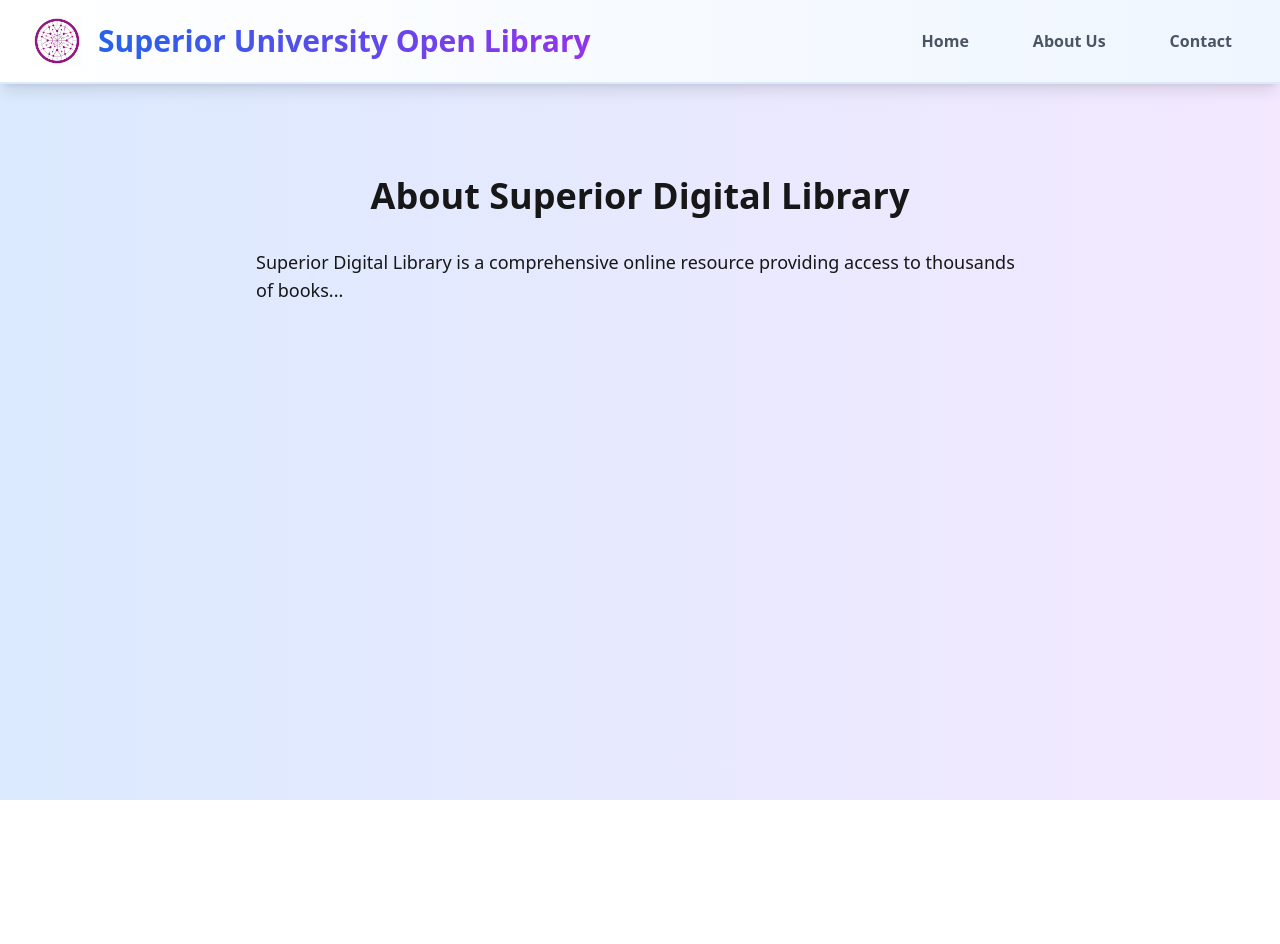
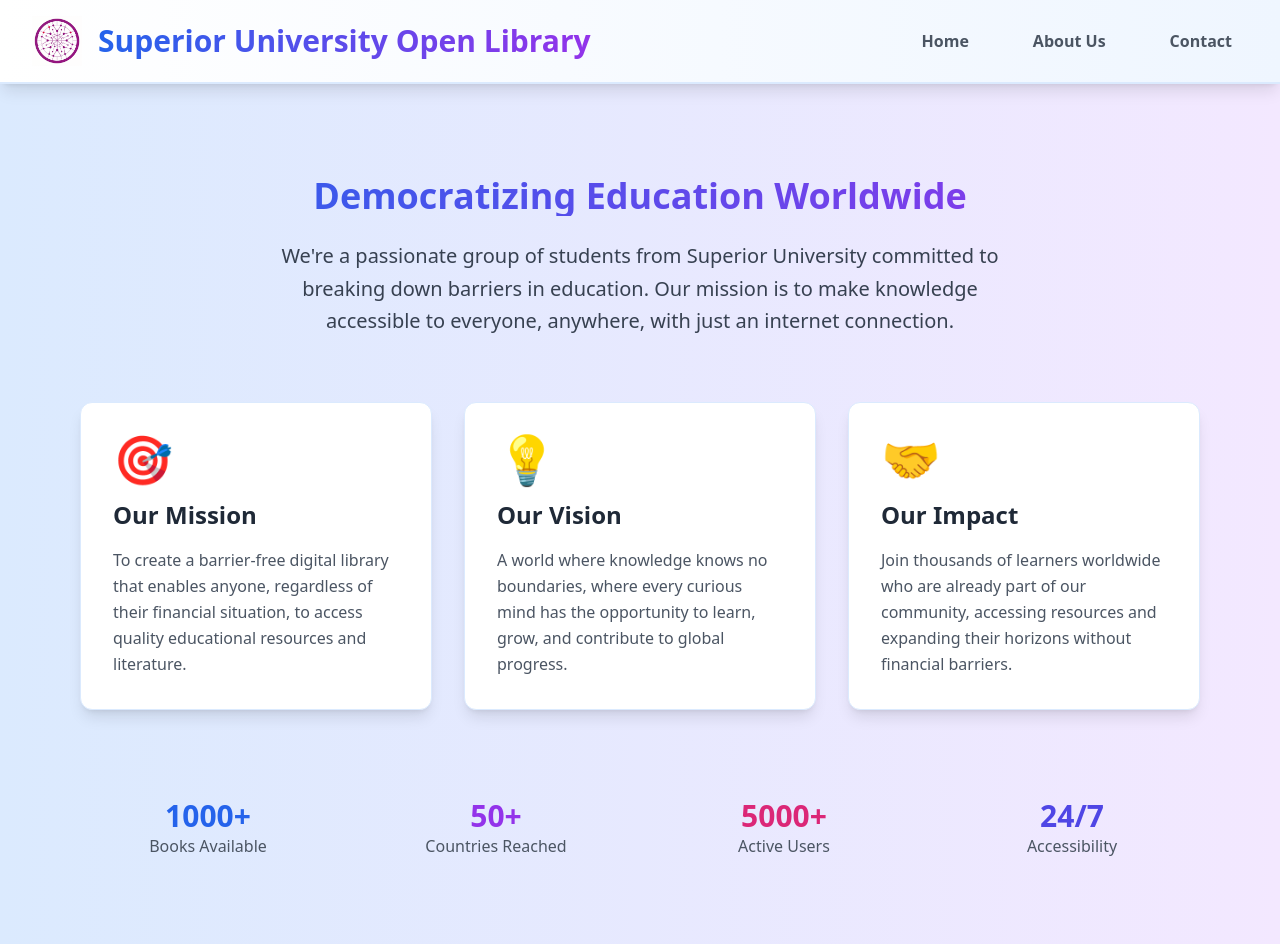
Before and after one commit to Xer0bit/Superior-Univerity-Library-Ai, a Next.js app: page /about in a window 1280 px wide. Shown: the top 944 px of the page. Before the commit the page ends 800 px from the top, so only its background shows below. Built offline with nearby package versions, Linux system fonts and the light colour scheme.

Commit message:
Enhance About page with mission, vision, and impact sections, including statistics and a call to action

```diff
--- a/src/app/about/page.js
+++ b/src/app/about/page.js
@@ -1,4 +1,3 @@
-
 "use client";
 
 import { useRouter } from "next/navigation";
@@ -46,12 +45,73 @@ export default function About() {
         </div>
       </header>
       <main className="mt-24">
-        <h1 className="text-4xl font-bold text-center mb-8">About Superior Digital Library</h1>
-        <div className="max-w-3xl mx-auto">
-          <p className="text-lg mb-4">
-            Superior Digital Library is a comprehensive online resource providing access to thousands of books...
-          </p>
-          {/* Add more about content */}
+        <div className="max-w-7xl mx-auto">
+          {/* Mission Section */}
+          <div className="text-center mb-16">
+            <h1 className="text-4xl font-bold mb-6 bg-gradient-to-r from-blue-600 to-purple-600 bg-clip-text text-transparent">
+              Democratizing Education Worldwide
+            </h1>
+            <p className="text-xl text-gray-700 max-w-3xl mx-auto leading-relaxed">
+              We're a passionate group of students from Superior University committed to breaking down barriers in education. Our mission is to make knowledge accessible to everyone, anywhere, with just an internet connection.
+            </p>
+          </div>
+
+          {/* Vision Cards */}
+          <div className="grid grid-cols-1 md:grid-cols-3 gap-8 mt-12">
+            <div className="bg-white p-8 rounded-xl shadow-lg hover:shadow-2xl transition-all duration-300 transform hover:-translate-y-2 border border-blue-100">
+              <div className="text-5xl mb-4 text-blue-600">🎯</div>
+              <h2 className="text-2xl font-bold mb-4 text-gray-800">Our Mission</h2>
+              <p className="text-gray-600 leading-relaxed">
+                To create a barrier-free digital library that enables anyone, regardless of their financial situation, to access quality educational resources and literature.
+              </p>
+            </div>
+
+            <div className="bg-white p-8 rounded-xl shadow-lg hover:shadow-2xl transition-all duration-300 transform hover:-translate-y-2 border border-blue-100">
+              <div className="text-5xl mb-4 text-purple-600">💡</div>
+              <h2 className="text-2xl font-bold mb-4 text-gray-800">Our Vision</h2>
+              <p className="text-gray-600 leading-relaxed">
+                A world where knowledge knows no boundaries, where every curious mind has the opportunity to learn, grow, and contribute to global progress.
+              </p>
+            </div>
+
+            <div className="bg-white p-8 rounded-xl shadow-lg hover:shadow-2xl transition-all duration-300 transform hover:-translate-y-2 border border-blue-100">
+              <div className="text-5xl mb-4 text-pink-600">🤝</div>
+              <h2 className="text-2xl font-bold mb-4 text-gray-800">Our Impact</h2>
+              <p className="text-gray-600 leading-relaxed">
+                Join thousands of learners worldwide who are already part of our community, accessing resources and expanding their horizons without financial barriers.
+              </p>
+            </div>
+          </div>
+
+          {/* Stats Section */}
+          <div className="grid grid-cols-2 md:grid-cols-4 gap-8 mt-16 text-center">
+            <div className="p-6">
+              <div className="text-3xl font-bold text-blue-600">1000+</div>
+              <div className="text-gray-600">Books Available</div>
+            </div>
+            <div className="p-6">
+              <div className="text-3xl font-bold text-purple-600">50+</div>
+              <div className="text-gray-600">Countries Reached</div>
+            </div>
+            <div className="p-6">
+              <div className="text-3xl font-bold text-pink-600">5000+</div>
+              <div className="text-gray-600">Active Users</div>
+            </div>
+            <div className="p-6">
+              <div className="text-3xl font-bold text-indigo-600">24/7</div>
+              <div className="text-gray-600">Accessibility</div>
+            </div>
+          </div>
+
+          {/* Call to Action */}
+          <div className="text-center mt-16">
+            <button
+              onClick={() => router.push("/contact")}
+              className="bg-gradient-to-r from-blue-600 to-purple-600 text-white px-8 py-3 rounded-full font-semibold hover:shadow-lg transition duration-300 ease-in-out hover:scale-105"
+            >
+              Join Our Mission
+            </button>
+          </div>
         </div>
       </main>
     </div>
```
